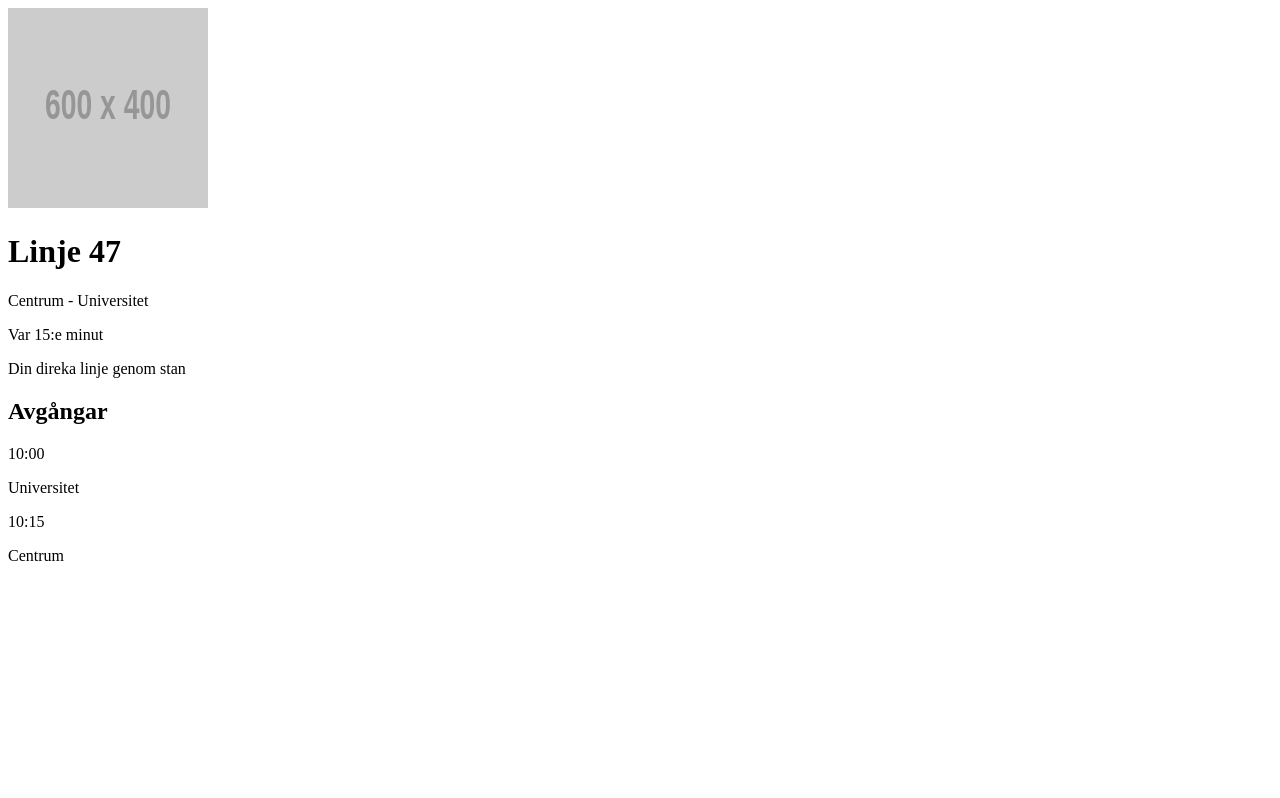
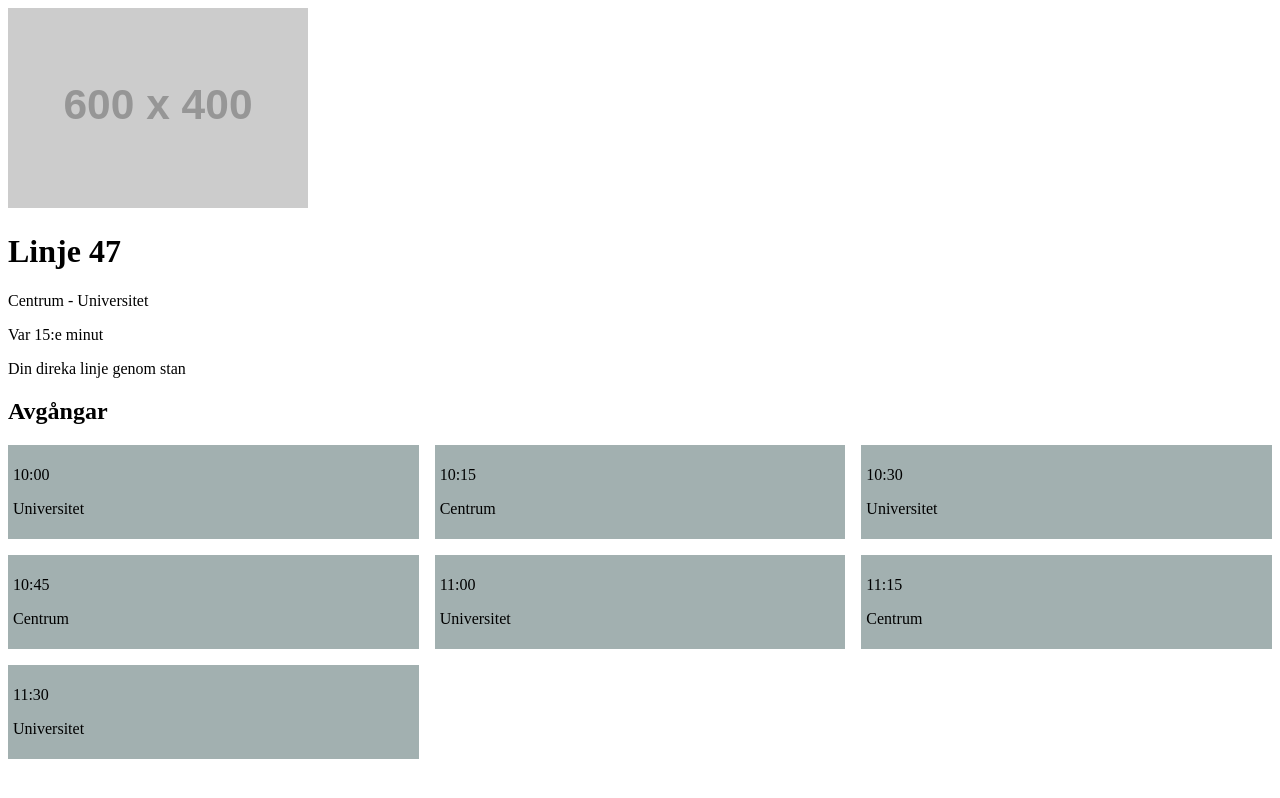
Before and after one commit to Iberia-Netrunner/v36-linje-camp-, a plain HTML site: page index.html in a window 1280 px wide. Drawn offline with Linux system fonts and the light colour scheme; placeholder pictures from the web are drawn by us.

Commit message:
CSS: Avgångstavla med Grid och fr

```diff
--- a/index.html
+++ b/index.html
@@ -11,7 +11,7 @@
       <img
         src="https://placehold.co/600x400/orange/white"
         alt="skyld vid hållplats"
-        width="200"
+        width="300"
         height="200"
       />
 
@@ -32,6 +32,26 @@
             <p class="tid">10:15</p>
             <p class="dest">Centrum</p>
           </article>
+          <article class="avgang">
+            <p class="tid">10:30</p>
+            <p class="dest">Universitet</p>
+          </article>
+          <article class="avgang">
+            <p class="tid">10:45</p>
+            <p class="dest">Centrum</p>
+          </article>
+          <article class="avgang">
+            <p class="tid">11:00</p>
+            <p class="dest">Universitet</p>
+          </article>
+          <article class="avgang">
+            <p class="tid">11:15</p>
+            <p class="dest">Centrum</p>
+          </article>
+          <article class="avgang">
+            <p class="tid">11:30</p>
+            <p class="dest">Universitet</p>
+          </article>
         </div>
       </section>
     </main>
--- a/style.css
+++ b/style.css
@@ -0,0 +1,10 @@
+.tabla {
+  display: grid;
+  grid-template-columns: 1fr 1fr 1fr;
+  gap: 1rem;
+}
+
+.avgang {
+  background-color: rgb(162, 176, 176);
+  padding: 5px;
+}
```
